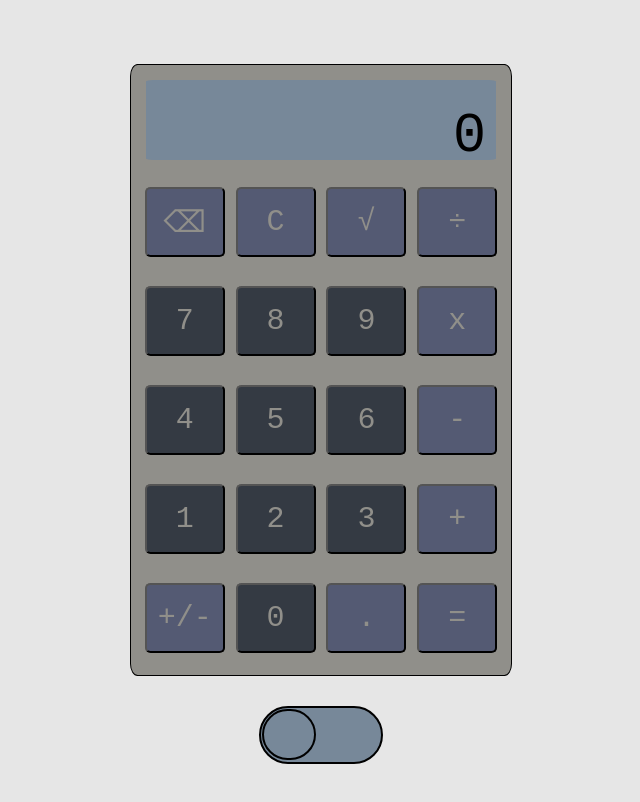
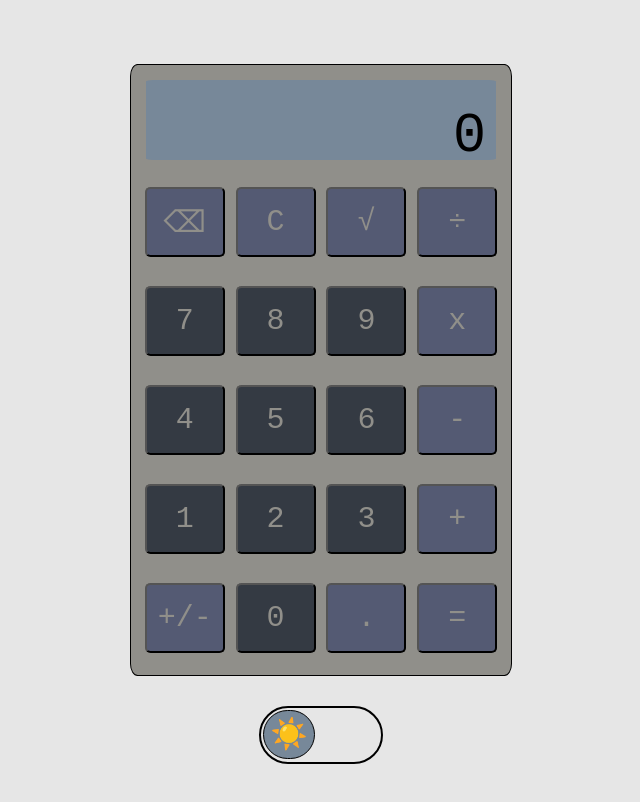
Before and after one commit to simonnsays/Calculator, a plain HTML site: page index.html in a window 1280 px wide. Shown: the whole page, without its empty margins (319-959 px from the left). Drawn offline with Linux system fonts and the light colour scheme.

Commit message:
adjustments on styles

```diff
--- a/index.html
+++ b/index.html
@@ -49,7 +49,7 @@
     </div>
 
     <div class="mode">
-        <div class="knob"></div>
+        <div class="knob">☀️</div>
     </div>
 
     <script src="script.js"></script>
--- a/style.css
+++ b/style.css
@@ -115,23 +115,28 @@ body.dark-mode {
     border-radius: 100px;
     position: relative;
 
-    background-color: var(--screen-bg);
+    background-color: var(--body-bg);
 }
 
 .knob {
     width: 50px;
     height: 87%;
     border-radius: 100px;
-    border: 2px solid var(--mode-bg);
+    border: 1px solid var(--mode-bg);
     position: absolute;
-    top: 1px;
-    left: 1px;
+    top: 2px;
+    left: 2px;
     display: flex;
     justify-content: center;
     align-items: center;
     transition: transform 0.2s ease-in-out;
     font-size: 30px;
 
+    background-color: var(--screen-bg);
+
+}
+.knob:hover {
+    cursor: pointer;
 }
 .knob.right {
     transform: translateX(63px);
```
